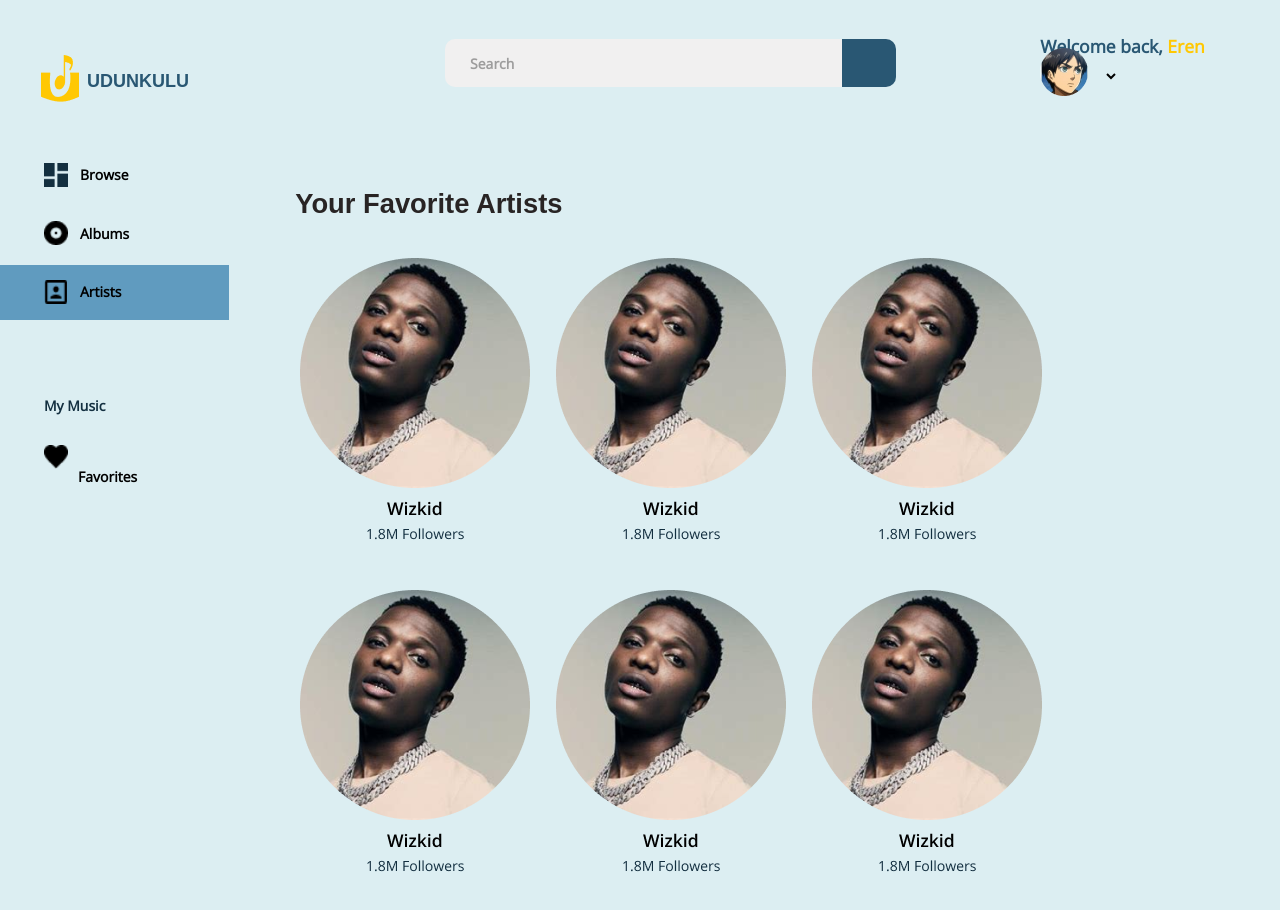
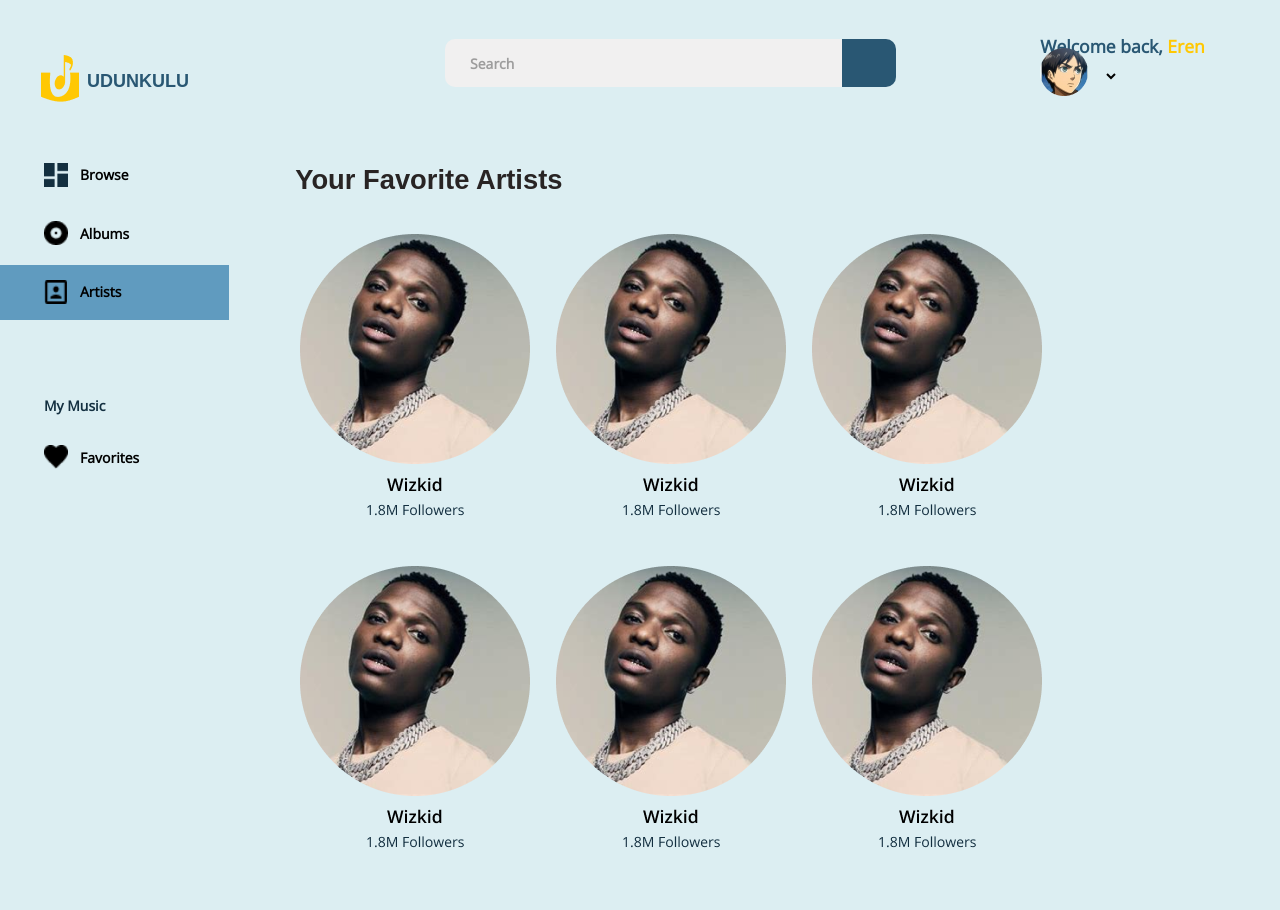
Before and after one commit to jerryasuquo/udunkulu, a React (Create React App) app in the folder udunkulu-app-client/: page /artists in a window 1280 px wide. Shown: the top 910 px of the page. Built offline with nearby package versions, Linux system fonts and the light colour scheme.

Commit message:
Fixed style bugs

```diff
--- a/udunkulu-app-client/src/assets/css/AlbumsMenu.css
+++ b/udunkulu-app-client/src/assets/css/AlbumsMenu.css
@@ -53,8 +53,8 @@
     cursor: default;
 }
 
-#albums-dashboard .my-music span {
+/* #albums-dashboard .my-music span {
     position: relative;
     bottom: 26.5px;
     left: 22px;
-}
+} */
--- a/udunkulu-app-client/src/assets/css/ArtistsMenu.css
+++ b/udunkulu-app-client/src/assets/css/ArtistsMenu.css
@@ -1,33 +1,34 @@
-.dashboard {
-    width: 230px;
+#artists-dashboard {
+    width: 240px;
     padding-top: 24px;
+    position: fixed;
 }
 
-.dashboard-nav {
+#artists-dashboard .dashboard-nav {
     padding: 8px 100px 12px 44px;
     margin-top: 4px;
 }
 
-.dashboard-nav:hover {
+#artists-dashboard .dashboard-nav:hover {
     cursor: pointer;
 }
 
-.dashboard-artists {
+#artists-dashboard .dashboard-artists {
     background-color: #609BBF;
 }
 
-.dashboard-nav img {
+#artists-dashboard .dashboard-nav img {
     width: 24px;
     height: 24px;
     margin-top: 6.5px;
 }
 
-.link {
+#artists-dashboard .link {
     text-decoration: none;
     color: #000000;
 }
 
-.dashboard-nav span {
+#artists-dashboard .dashboard-nav span {
     margin-left: 12px;
     position: relative;
     bottom: 6.5px;
@@ -36,11 +37,11 @@
     font-weight: 600;
 }
 
-.my-music {
+#artists-dashboard .my-music {
     margin: 64px 0 0 0;
 }
 
-.my-music p {
+#artists-dashboard .my-music p {
     color: #132F40;
     font-size: 14px;
     font-family: 'Open Sans',
@@ -48,12 +49,12 @@
     font-weight: 600;
 }
 
-.my-music p:hover {
+#artists-dashboard .my-music p:hover {
     cursor: default;
 }
 
-.my-music span {
+/* #artists-dashboard .my-music span {
     position: relative;
     bottom: 26.5px;
     left: 22px;
-}
+} */
--- a/udunkulu-app-client/src/assets/css/Dashboard.css
+++ b/udunkulu-app-client/src/assets/css/Dashboard.css
@@ -53,9 +53,9 @@
 #browse-dashboard .my-music p:hover {
     cursor: default;
 }
-
+/*
 #browse-dashboard .my-music span {
     position: relative;
     bottom: 26.5px;
     left: 22px;
-}
+} */
--- a/udunkulu-app-client/src/assets/css/Favorites.css
+++ b/udunkulu-app-client/src/assets/css/Favorites.css
@@ -1,5 +1,5 @@
 .card-main-topmost {
-    margin-top: 10px;
+    margin-top: 5px;
 }
 
 .card-main-topmost,
--- a/udunkulu-app-client/src/components/ArtistsMenu.js
+++ b/udunkulu-app-client/src/components/ArtistsMenu.js
@@ -8,7 +8,7 @@ import "../assets/css/ArtistsMenu.css";
 
 let ArtistsMenu = () => {
   return (
-    <div className="dashboard">
+    <div id="artists-dashboard">
       <section className="dashboard-main">
         <div className="dashboard-nav">
           <img src={Browse} />
@@ -40,6 +40,6 @@ let ArtistsMenu = () => {
       </section>
     </div>
   );
-}
+};
 
 export default ArtistsMenu;
```
Also changed, not shown: udunkulu-app-client/src/components/Favorites.js (+15 -16 lines).
